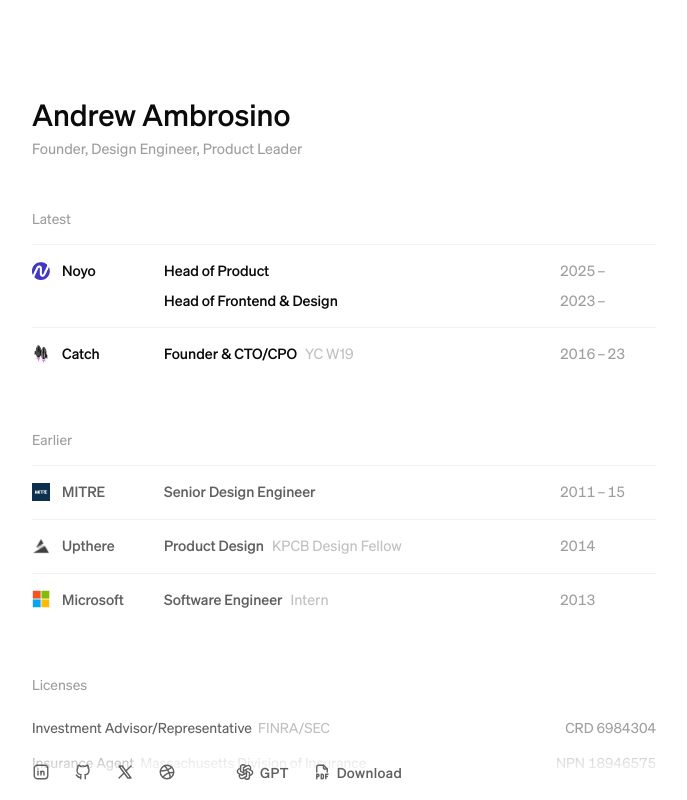
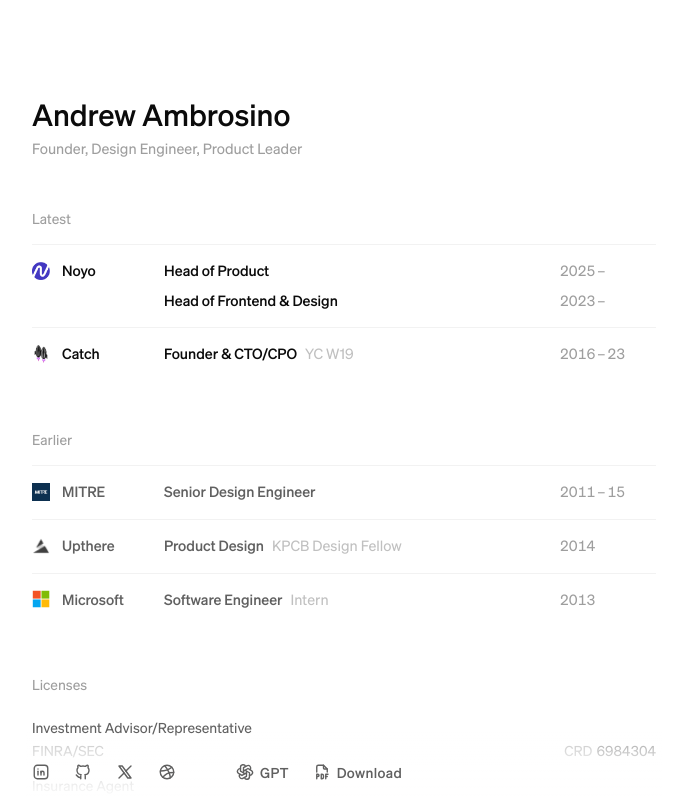
Before and after one commit to aa-io/site, a Next.js app: page / in a window 1280 px wide. Shown: the top 800 px of the page, without its empty margins (291-978 px from the left). Built offline with nearby package versions, Linux system fonts and the light colour scheme.

Commit message:
lic formatting

```diff
--- a/app/components/license-row.tsx
+++ b/app/components/license-row.tsx
@@ -10,14 +10,16 @@ export const LicenseRow = ({
   number: string;
 }) => {
   return (
-    <div className="group/license text-foreground/65 flex items-start gap-3 py-1.5 text-sm leading-relaxed">
+    <div className="group/license text-foreground/65 flex flex-col py-1.5 text-sm leading-relaxed">
       <div className="group-hover/mention:text-foreground grow gap-1.5 md:flex">
         <div className="line-clamp-1 truncate">{name}</div>
-        <div className="text-muted-foreground truncate opacity-65">{entity}</div>
       </div>
 
-      <div className="text-muted-foreground shrink-0 grow-0 text-right tabular-nums">
-        {credential} {number}
+      <div className="text-muted-foreground flex shrink-0 grow-0 gap-1 tabular-nums">
+        <div className="text-muted-foreground grow truncate opacity-65">{entity}</div>
+        <div className="flex shrink-0 gap-1">
+          <div className="opacity-65">{credential}</div> <div className="line-clamp-1">{number}</div>
+        </div>
       </div>
     </div>
   );
```
